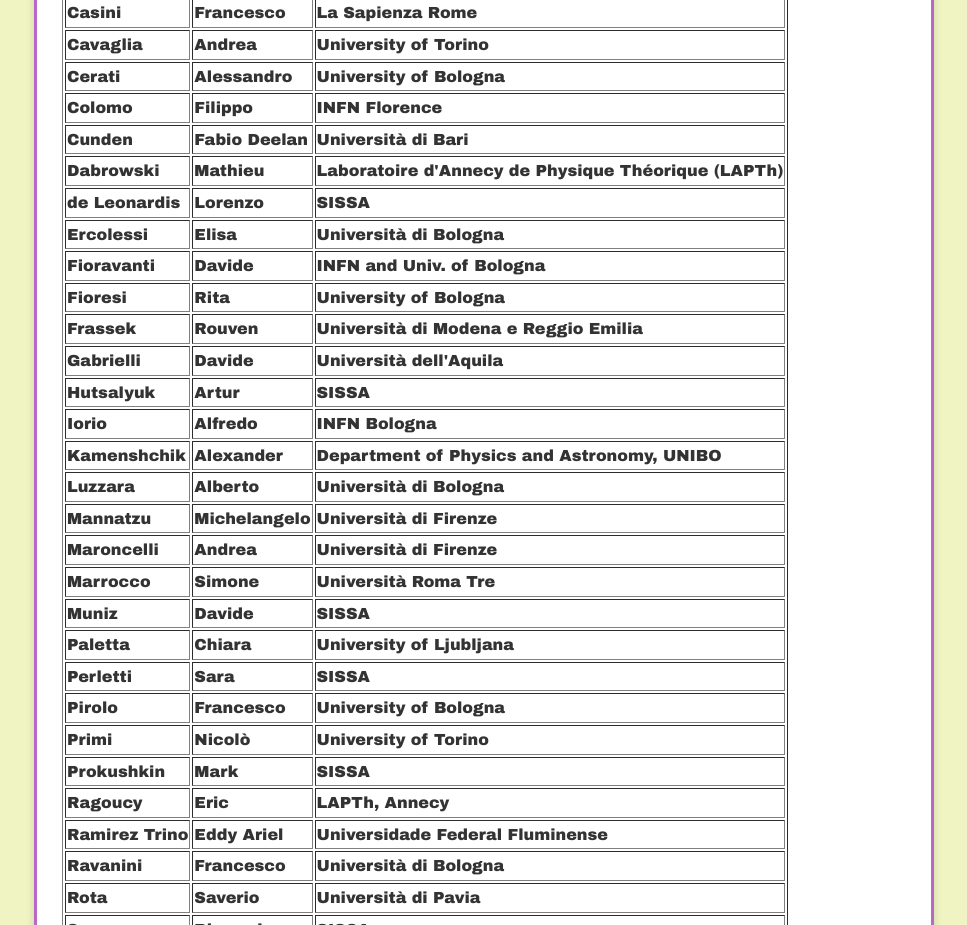
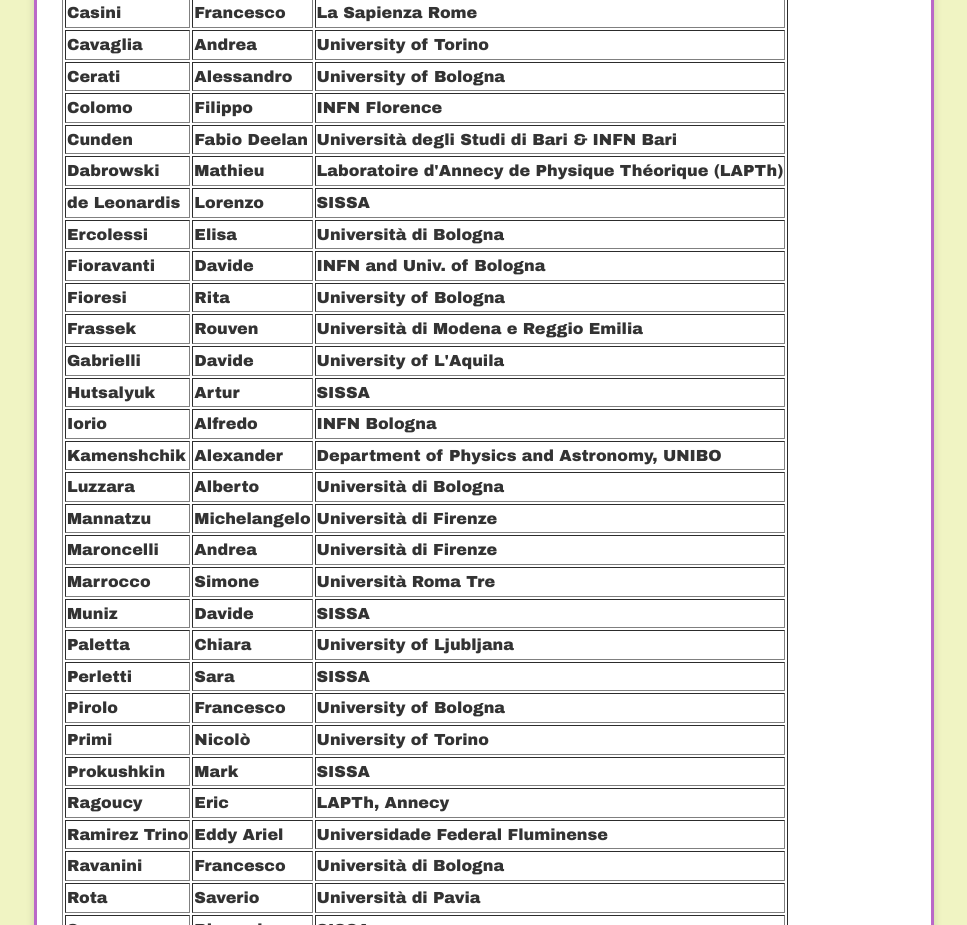
Before and after one commit to AllAroundIntegrability/AllAroundIntegrability.github.io, a plain HTML site: page index.html in a window 1280 px wide. Shown: the part 3920-4845 px from the top of the page, without its empty margins (156-1123 px from the left). Drawn offline with Linux system fonts and the light colour scheme.

Commit message:
Update Cunden and Gabrielli affiliations
Co-Authored-By: Claude Opus 5.5 <noreply@anthropic.com>
Claude-Session: https://claude.ai/code/session_01463khWFwv4kPYFCGpEAfk4

```diff
--- a/index.html
+++ b/index.html
@@ -614,14 +614,14 @@
 <tr><td>Cavaglia</td><td>Andrea</td><td>University of Torino</td></tr>
 <tr><td>Cerati</td><td>Alessandro</td><td>University of Bologna</td></tr>
 <tr><td>Colomo</td><td>Filippo</td><td>INFN Florence</td></tr>
-<tr><td>Cunden</td><td>Fabio Deelan</td><td>Università di Bari</td></tr>
+<tr><td>Cunden</td><td>Fabio Deelan</td><td>Università degli Studi di Bari &amp; INFN Bari</td></tr>
 <tr><td>Dabrowski</td><td>Mathieu</td><td>Laboratoire d'Annecy de Physique Théorique (LAPTh)</td></tr>
 <tr><td>de Leonardis</td><td>Lorenzo</td><td>SISSA</td></tr>
 <tr><td>Ercolessi</td><td>Elisa</td><td>Università di Bologna</td></tr>
 <tr><td>Fioravanti</td><td>Davide</td><td>INFN and Univ. of Bologna</td></tr>
 <tr><td>Fioresi</td><td>Rita</td><td>University of Bologna</td></tr>
 <tr><td>Frassek</td><td>Rouven</td><td>Università di Modena e Reggio Emilia</td></tr>
-<tr><td>Gabrielli</td><td>Davide</td><td>Università dell'Aquila</td></tr>
+<tr><td>Gabrielli</td><td>Davide</td><td>University of L'Aquila</td></tr>
 <tr><td>Hutsalyuk</td><td>Artur</td><td>SISSA</td></tr>
 <tr><td>Iorio</td><td>Alfredo</td><td>INFN Bologna</td></tr>
 <tr><td>Kamenshchik</td><td>Alexander</td><td>Department of Physics and Astronomy, UNIBO</td></tr>
```
